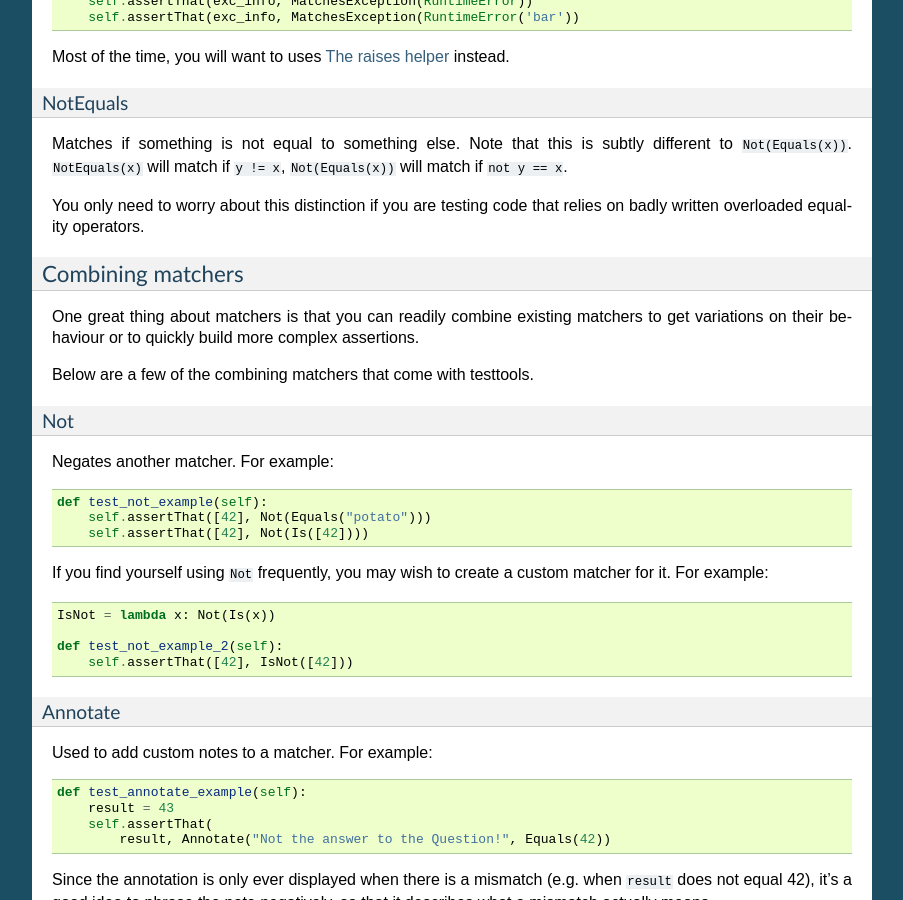
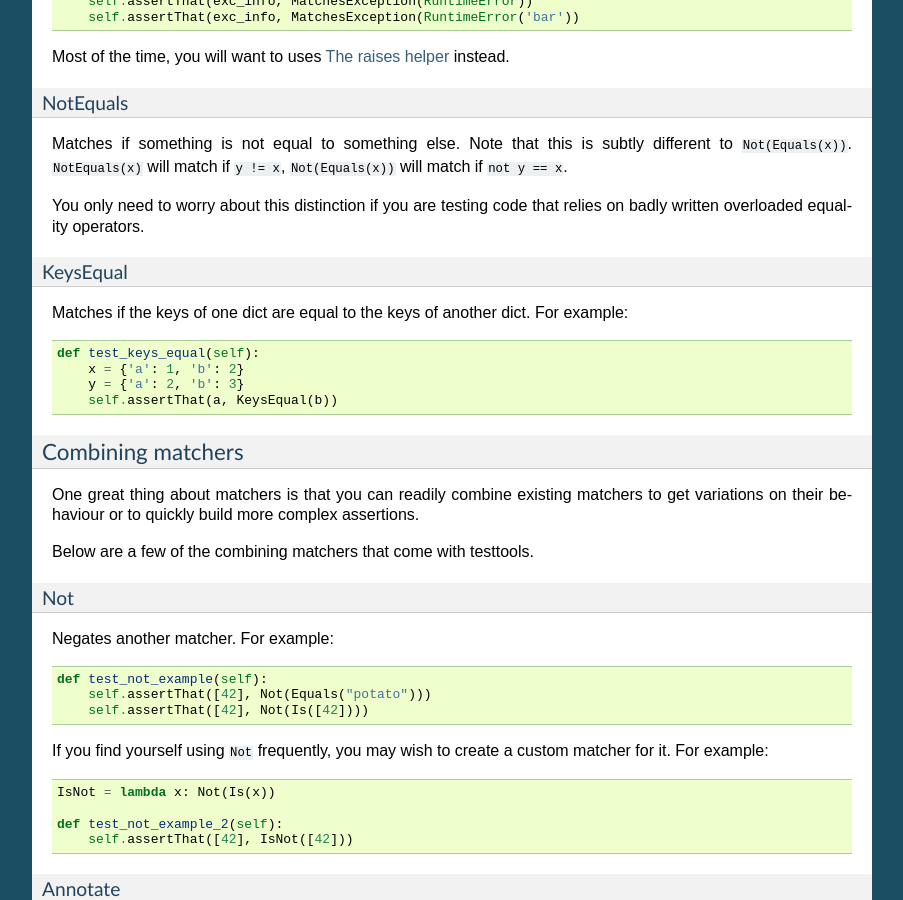
Before and after one commit to testing-cabal/testtools, a Sphinx documentation site: the page built from doc/for-test-authors.rst, in a window 1280 px wide and 900 px high, scrolled down 5271 px. Shown: the whole window, without its empty margins (198-1101 px from the left). Built offline with Sphinx 7.4.7, drawn with Linux system fonts in a browser that asks for light colours.

Commit message:
Documentation for KeysEqual

```diff
--- a/doc/for-test-authors.rst
+++ b/doc/for-test-authors.rst
@@ -343,6 +343,18 @@ different to ``Not(Equals(x))``.  ``NotEquals(x)`` will match if ``y != x``,
 
 You only need to worry about this distinction if you are testing code that
 relies on badly written overloaded equality operators.
+
+
+KeysEqual
+~~~~~~~~~
+
+Matches if the keys of one dict are equal to the keys of another dict.  For
+example::
+
+  def test_keys_equal(self):
+      x = {'a': 1, 'b': 2}
+      y = {'a': 2, 'b': 3}
+      self.assertThat(a, KeysEqual(b))
 
 
 Combining matchers
```
